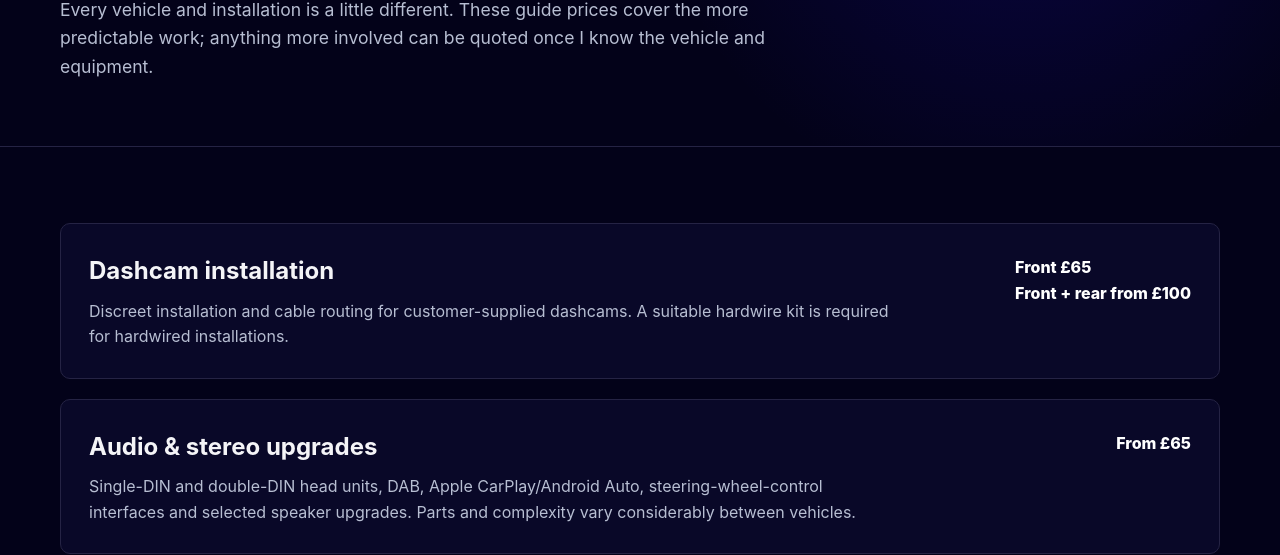
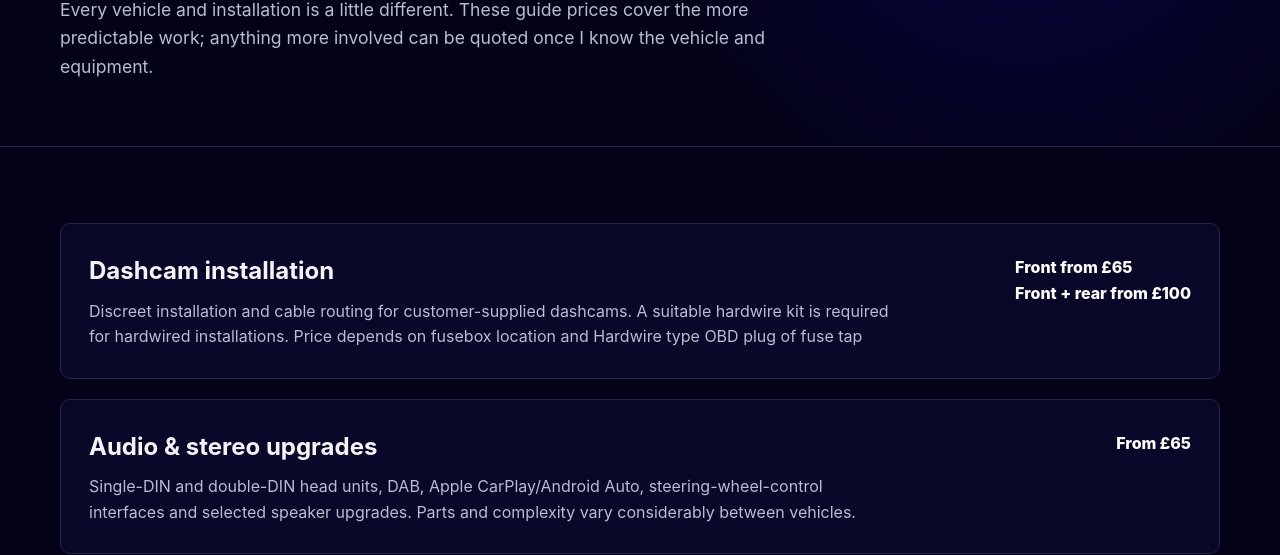
Before and after one commit to danjwilko/dwtec-site, a plain HTML site: page services.html in a window 1280 px wide. Shown: the part 276-831 px from the top of the page. Drawn offline with Linux system fonts and the light colour scheme.

Commit message:
Updated pricing, and description

```diff
--- a/services.html
+++ b/services.html
@@ -30,7 +30,7 @@
 <main id="main-content">
   <section class="page-hero"><div class="container"><div class="eyebrow">DW TEC services</div><h1>Mobile vehicle technology &amp; repairs.</h1><p>Every vehicle and installation is a little different. These guide prices cover the more predictable work; anything more involved can be quoted once I know the vehicle and equipment.</p></div></section>
   <section><div class="container service-list">
-    <article class="service"><div><h2>Dashcam installation</h2><p>Discreet installation and cable routing for customer-supplied dashcams. A suitable hardwire kit is required for hardwired installations.</p></div><div class="price">Front £65<br>Front + rear from £100</div></article>
+    <article class="service"><div><h2>Dashcam installation</h2><p>Discreet installation and cable routing for customer-supplied dashcams. A suitable hardwire kit is required for hardwired installations. Price depends on fusebox location and Hardwire type OBD plug of fuse tap</p></div><div class="price">Front from £65<br>Front + rear from £100</div></article>
     <article class="service"><div><h2>Audio &amp; stereo upgrades</h2><p>Single-DIN and double-DIN head units, DAB, Apple CarPlay/Android Auto, steering-wheel-control interfaces and selected speaker upgrades. Parts and complexity vary considerably between vehicles.</p></div><div class="price">From £65</div></article>
     <article class="service"><div><h2>Reversing cameras</h2><p>Aftermarket reversing-camera installations with careful cable routing. Compatibility and labour depend on the vehicle, display and camera system.</p></div><div class="price">Quote required</div></article>
     <article class="service"><div><h2>Windscreen chip repair</h2><p>Mobile chip repair using professional Esprit equipment. Suitability depends on the size, location and condition of the damage; a clear photo is useful before booking.</p><div class="notice">Introductory £35 per suitable chip in the immediate Skegness, Burgh le Marsh and Wainfleet area until 31 October 2026. Travel may apply elsewhere and will be agreed before booking.</div></div><div class="price">£35 introductory</div></article>
```
